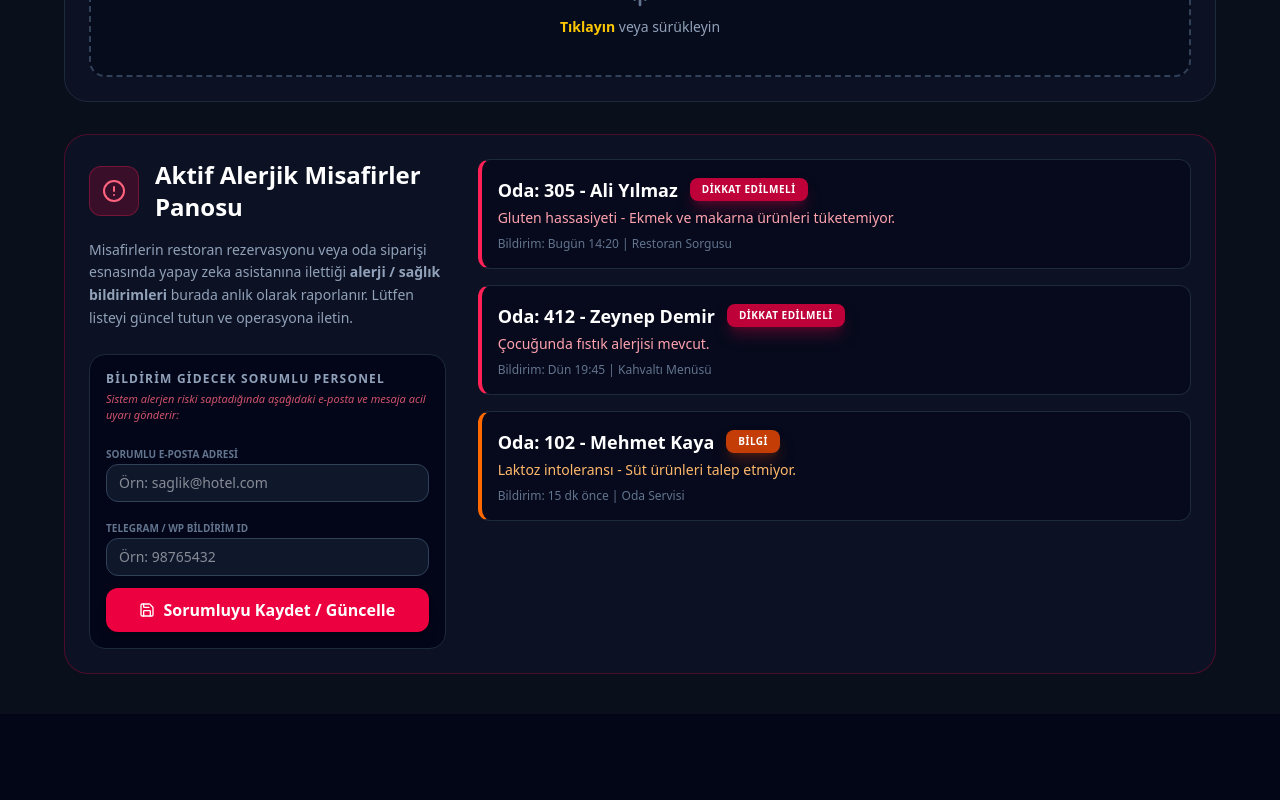
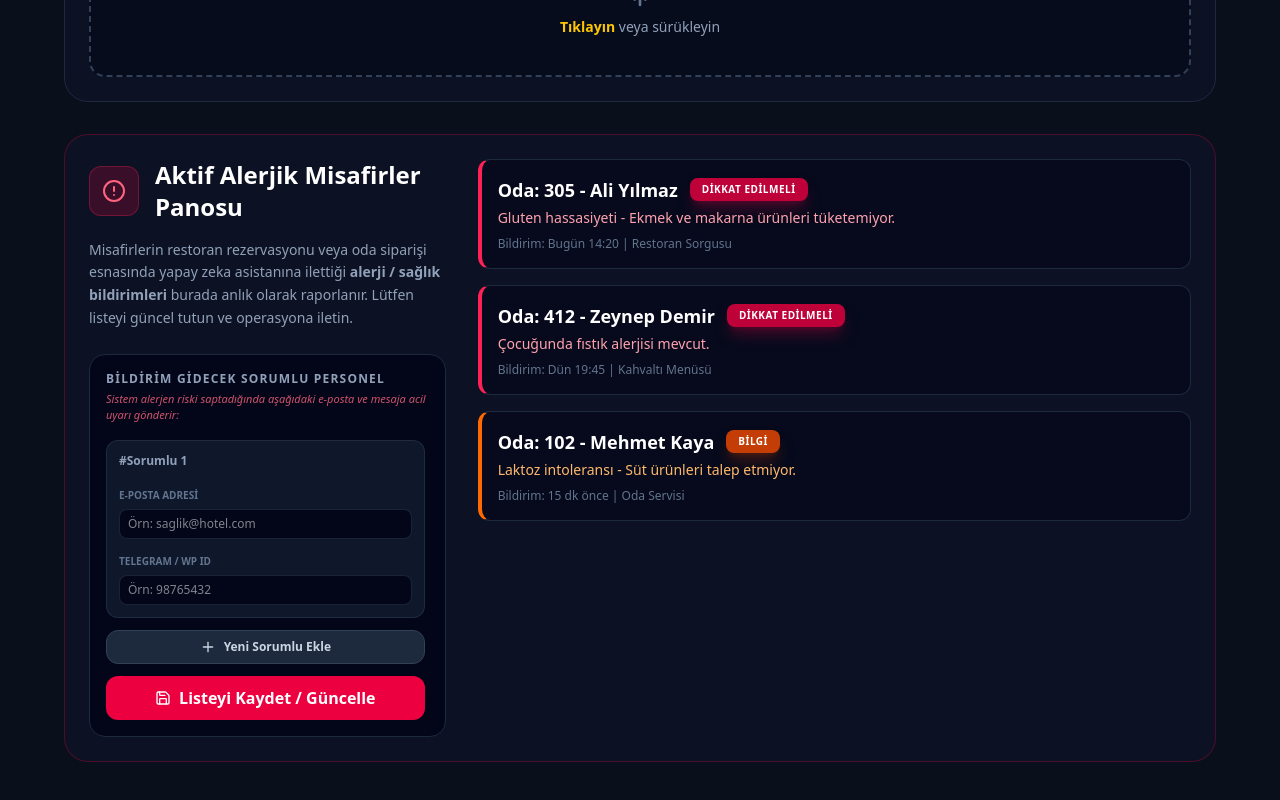
Before and after one commit to qltydigital-hub/HotelGenDigital, a Next.js app in the folder hotel-admin-dashboard/: page /settings/gr in a window 1280 px wide. Shown: the part 1194-1994 px from the top of the page. Before the commit the page ends 1908 px from the top, so only its background shows below. Built offline with nearby package versions, Linux system fonts and the light colour scheme; no server answers; the database is empty; sample sign-in values are in the browser's storage.

Commit message:
Auto-publish: Alerji sistemi için birden çok email/ID kaydı özelliği eklendi

```diff
--- a/hotel-admin-dashboard/src/app/settings/gr/page.tsx
+++ b/hotel-admin-dashboard/src/app/settings/gr/page.tsx
@@ -1,6 +1,6 @@
 "use client";
 import React, { useState, useEffect } from 'react';
-import { Settings, UploadCloud, HeartHandshake, Map, Star, LogOut, CheckSquare, Loader2, Gift, Save, Bell, AlertCircle } from 'lucide-react';
+import { Settings, UploadCloud, HeartHandshake, Map, Star, LogOut, CheckSquare, Loader2, Gift, Save, Bell, AlertCircle, Plus, Trash2 } from 'lucide-react';
 import Link from 'next/link';
 import { uploadDocumentToSupabase, supabase } from '../../../lib/supabase-client';
 
@@ -13,8 +13,7 @@ export default function GuestRelationSettings() {
     const [isSavingOrg, setIsSavingOrg] = useState(false);
 
     // Alerji Sorumlusu State
-    const [allergyContactEmail, setAllergyContactEmail] = useState("");
-    const [allergyContactId, setAllergyContactId] = useState("");
+    const [allergyContacts, setAllergyContacts] = useState([{ id: 'init-1', email: '', telegram: '' }]);
     const [isSavingAllergy, setIsSavingAllergy] = useState(false);
 
     // Mock Veriler
@@ -33,8 +32,11 @@ export default function GuestRelationSettings() {
                  const data = await res.json();
                  if(data.success) {
                      if(data.data.special_org_telegram_id) setSpecialOrgTelegramId(data.data.special_org_telegram_id);
-                     if(data.data.allergy_contact_email) setAllergyContactEmail(data.data.allergy_contact_email);
-                     if(data.data.allergy_contact_id) setAllergyContactId(data.data.allergy_contact_id);
+                     if(data.data.allergy_contacts) {
+                         setAllergyContacts(data.data.allergy_contacts);
+                     } else if (data.data.allergy_contact_email || data.data.allergy_contact_id) {
+                         setAllergyContacts([{ id: 'init-1', email: data.data.allergy_contact_email || '', telegram: data.data.allergy_contact_id || '' }]);
+                     }
                  }
              } catch(e) {}
         };
@@ -79,6 +81,12 @@ export default function GuestRelationSettings() {
         }
     };
 
+    const addAllergyContact = () => setAllergyContacts([...allergyContacts, { id: Date.now().toString(), email: '', telegram: '' }]);
+    const removeAllergyContact = (id: string) => setAllergyContacts(allergyContacts.filter(c => c.id !== id));
+    const updateAllergyContact = (id: string, field: 'email' | 'telegram', value: string) => {
+        setAllergyContacts(allergyContacts.map(c => c.id === id ? { ...c, [field]: value } : c));
+    };
+
     const saveAllergyContact = async () => {
         setIsSavingAllergy(true);
         try {
@@ -86,11 +94,10 @@ export default function GuestRelationSettings() {
                 method: 'POST',
                 headers: { 'Content-Type': 'application/json' },
                 body: JSON.stringify({
-                    allergy_contact_email: allergyContactEmail,
-                    allergy_contact_id: allergyContactId
+                    allergy_contacts: allergyContacts
                 })
             });
-            alert("Alerji Bildirim Sorumlusu başarıyla kaydedildi/güncellendi.");
+            alert("Alerji Bildirim Sorumluları başarıyla kaydedildi.");
         } catch (error) {
             console.error(error);
         } finally {
@@ -300,34 +307,54 @@ export default function GuestRelationSettings() {
                                     <span className="text-xs font-bold text-slate-400 uppercase tracking-widest block mb-1">Bildirim Gidecek Sorumlu Personel</span>
                                     <p className="text-[11px] text-rose-400/80 mb-4 italic">Sistem alerjen riski saptadığında aşağıdaki e-posta ve mesaja acil uyarı gönderir:</p>
 
-                                    <div className="space-y-3">
+                                    <div className="space-y-3 max-h-[350px] overflow-y-auto pr-1">
+                                        {allergyContacts.map((contact, index) => (
+                                            <div key={contact.id} className="relative bg-slate-900 border border-slate-700/50 p-3 rounded-xl flex flex-col gap-2 group">
+                                                <div className="flex justify-between items-center mb-1">
+                                                    <span className="text-xs font-bold text-slate-400">#Sorumlu {index + 1}</span>
+                                                    {allergyContacts.length > 1 && (
+                                                        <button onClick={() => removeAllergyContact(contact.id)} className="bg-rose-500/10 hover:bg-rose-500 text-rose-500 hover:text-white rounded-lg p-1.5 transition-all">
+                                                            <Trash2 className="w-3 h-3" />
+                                                        </button>
+                                                    )}
+                                                </div>
                                                 <div>
-                                            <label className="text-[10px] text-slate-500 font-bold uppercase">Sorumlu E-Posta Adresi</label>
+                                                    <label className="text-[10px] text-slate-500 font-bold uppercase">E-Posta Adresi</label>
                                                     <input
                                                         type="email"
-                                                value={allergyContactEmail}
-                                                onChange={(e) => setAllergyContactEmail(e.target.value)}
+                                                        value={contact.email}
+                                                        onChange={(e) => updateAllergyContact(contact.id, 'email', e.target.value)}
                                                         placeholder="Örn: saglik@hotel.com"
-                                                className="w-full bg-slate-900 border border-slate-700 rounded-xl px-3 py-2 text-sm text-white focus:outline-none focus:ring-1 focus:ring-rose-500 transition-all"
+                                                        className="w-full bg-slate-950 border border-slate-700/50 rounded-lg px-2 py-1.5 text-xs text-white focus:outline-none focus:border-rose-500 transition-all mt-1"
                                                     />
                                                 </div>
                                                 <div>
-                                            <label className="text-[10px] text-slate-500 font-bold uppercase">Telegram / WP Bildirim ID</label>
+                                                    <label className="text-[10px] text-slate-500 font-bold uppercase">Telegram / WP ID</label>
                                                     <input
                                                         type="text"
-                                                value={allergyContactId}
-                                                onChange={(e) => setAllergyContactId(e.target.value)}
+                                                        value={contact.telegram}
+                                                        onChange={(e) => updateAllergyContact(contact.id, 'telegram', e.target.value)}
                                                         placeholder="Örn: 98765432"
-                                                className="w-full bg-slate-900 border border-slate-700 rounded-xl px-3 py-2 text-sm text-white focus:outline-none focus:ring-1 focus:ring-rose-500 transition-all"
+                                                        className="w-full bg-slate-950 border border-slate-700/50 rounded-lg px-2 py-1.5 text-xs text-white focus:outline-none focus:border-rose-500 transition-all mt-1"
                                                     />
                                                 </div>
+                                            </div>
+                                        ))}
+
+                                        <button
+                                            onClick={addAllergyContact}
+                                            className="w-full bg-slate-800 hover:bg-slate-700 text-slate-300 font-bold py-2 rounded-xl transition-all border border-slate-700 text-xs flex items-center justify-center gap-2"
+                                        >
+                                            <Plus className="w-4 h-4" /> Yeni Sorumlu Ekle
+                                        </button>
+
                                         <button
                                             onClick={saveAllergyContact}
                                             disabled={isSavingAllergy}
                                             className="w-full bg-rose-600 hover:bg-rose-500 text-white font-bold py-2.5 rounded-xl transition-all shadow-lg flex items-center justify-center gap-2 mt-2"
                                         >
                                             {isSavingAllergy ? <Loader2 className="w-4 h-4 animate-spin"/> : <Save className="w-4 h-4"/>}
-                                            Sorumluyu Kaydet / Güncelle
+                                            Listeyi Kaydet / Güncelle
                                         </button>
                                     </div>
                                 </div>
```
Lines whose indentation alone changed are shown as unchanged.
